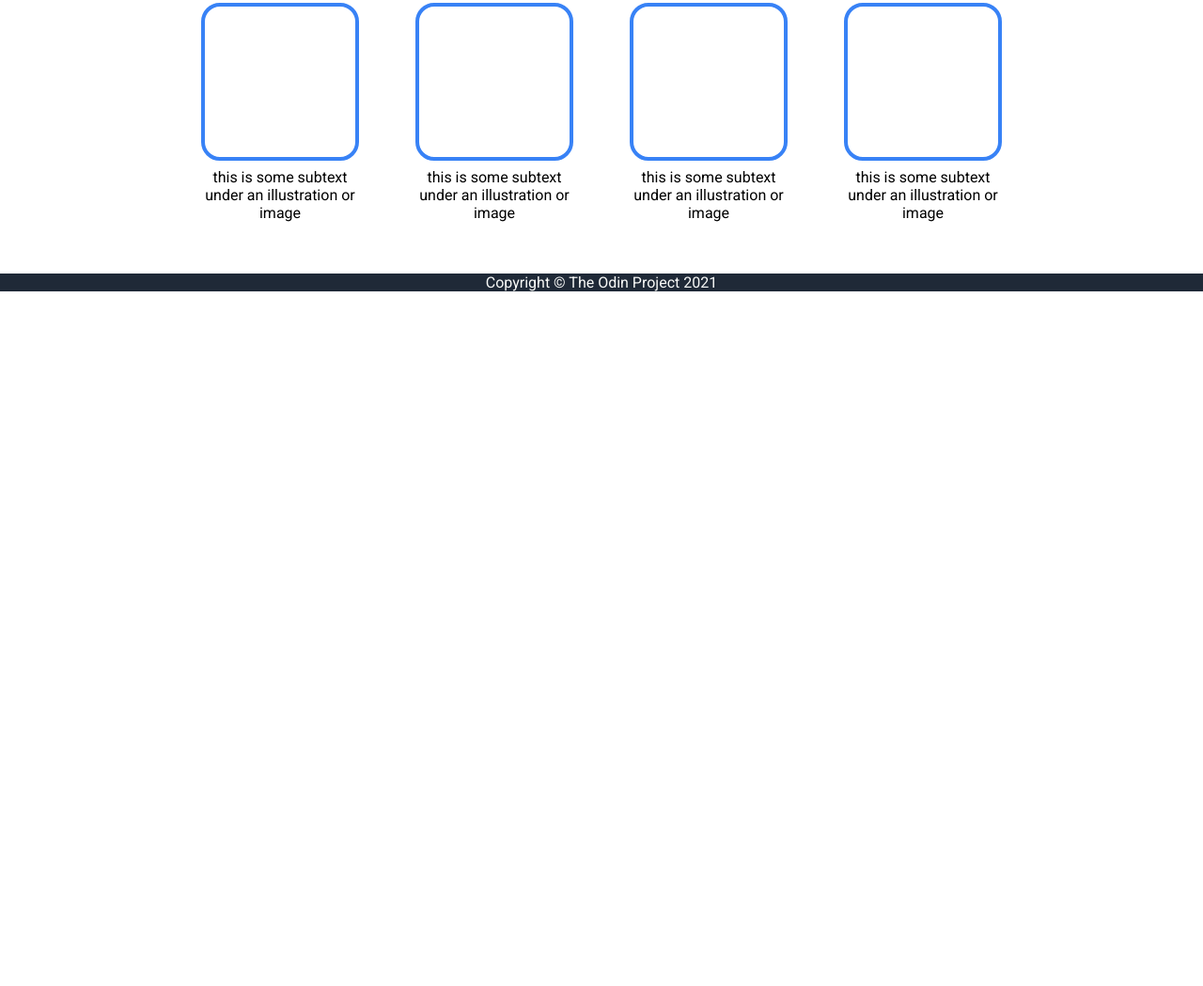
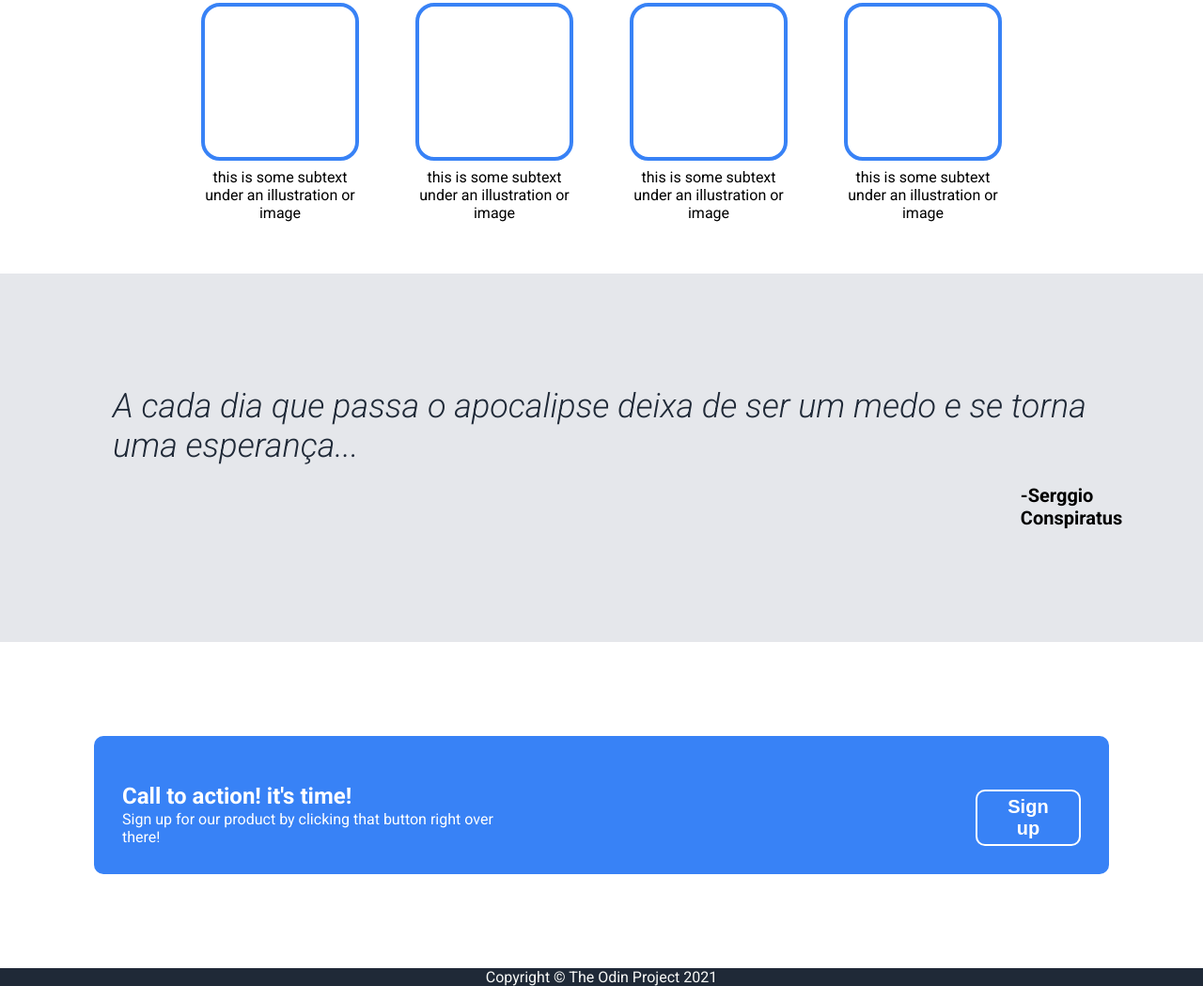
Before and after one commit to asimovc/Landing-page, a plain HTML site: page index.html in a window 1280 px wide. Shown: the part 681-1730 px from the top of the page at 94% size. Before the commit the page ends 991 px from the top, so only its background shows below. Drawn offline with Linux system fonts and the light colour scheme.

Commit message:
Add more styles to signup section

```diff
--- a/index.html
+++ b/index.html
@@ -59,9 +59,18 @@
 
 			<!-- QUOTE SECTION -->
 			<div class="quote">
-
+				<div class="quote-txt"><em>A cada dia que passa o apocalipse deixa de ser um medo e se torna uma esperança...</em></div>
+				<b>-Serggio Conspiratus</b>
 			</div>
 
+			<!-- SIGN UP SECTION -->
+			<div class="signup">
+				<div class="signup-txt">
+					<h2>Call to action! it's time!</h2>
+					<div>Sign up for our product by clicking that button right over there!</div>
+				</div>
+				<button class="signup-button">Sign up</button>
+			</div>
 			<div class="footer">
 				Copyright © The Odin Project 2021
 			</div>
--- a/styles.css
+++ b/styles.css
@@ -126,8 +126,55 @@ a {
 
 .quote {
 	background-color: #E5E7EB;
+	display: flex;
+	flex-direction: column;
+	justify-content: center;
+	align-items: center;
+	padding: 120px;
+	gap: 20px;
 }
 
+.quote-txt {
+	color: #1F2937;
+	font-size: 36px;
+	font-weight: 300;
+}
+
+b {
+	font-size: 20px;
+	padding-left: 1000px;
+}
+
+/* SIGN-UP SECTION */
+
+.signup {
+	background-color: #3882F6;
+	display: flex;
+	justify-content: center;
+	align-items: end;
+	gap: 500px;
+	padding: 30px;
+	margin: 100px;
+	border-radius: 10px;
+}
+
+.signup-txt {
+	color: white;
+}
+
+h2 {
+	margin-bottom: 1px;
+}
+
+.signup-button {
+	color: white;
+	background-color: #3882F6;
+	border: 2px solid white;
+	border-radius: 10px;
+	padding: 5px 20px;
+	font-size: 20px;
+	font-weight: bold;
+}
 
 /* FOOTER SECTION*/
 
```
